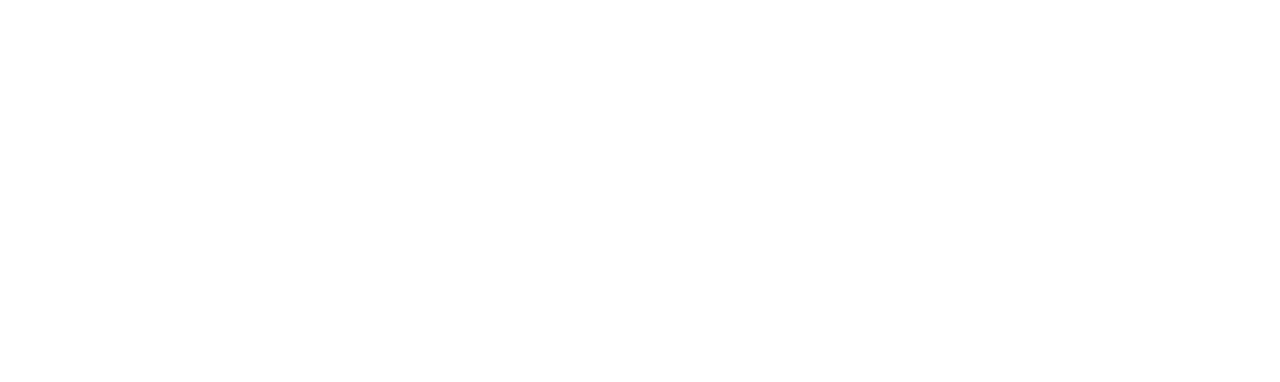
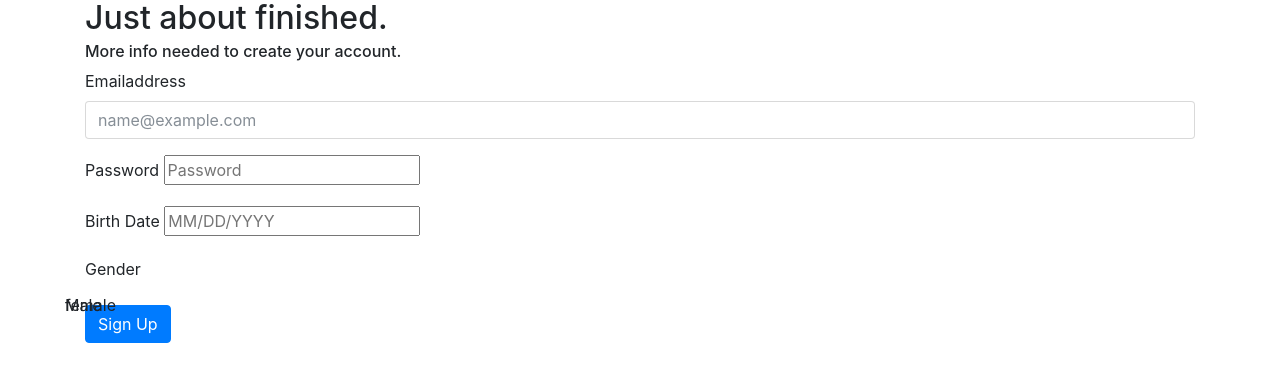
Before and after one commit to vengefulbliss/project1, a plain HTML site: page profile.html in a window 1280 px wide. Drawn offline with nearby package versions, Linux system fonts and the light colour scheme.

Commit message:
another commit after building profile.html raw

```diff
--- a/profile.html
+++ b/profile.html
@@ -1,18 +1,52 @@
 <!DOCTYPE html>
 <html lang="en">
+
 <head>
 
 	<meta charset="UTF-8">
 
 	<meta name="viewport" content="width=device-width, initial-scale=1.0">
-	<meta http-equiv="X-UA-Compatible" content="ie=edge">
 	<title>landing page</title>
-<link rel="stylesheet" href="https://maxcdn.bootstrapcdn.com/bootstrap/4.0.0-beta/css/bootstrap.min.css" integrity="sha384-/Y6pD6FV/Vv2HJnA6t+vslU6fwYXjCFtcEpHbNJ0lyAFsXTsjBbfaDjzALeQsN6M" crossorigin="anonymous">
-<link rel="stylesheet" href="https://fonts.googleapis.com/css?family=Source+Sans+Pro:300,400,700,400italic">
-<link rel="stylesheet" href="https://cdnjs.cloudflare.com/ajax/libs/font-awesome/4.6.3/css/font-awesome.min.css">
-<link rel="stylesheet" href="https://cdnjs.cloudflare.com/ajax/libs/ionicons/2.0.1/css/ionicons.min.css">
+	<link rel="stylesheet" href="https://maxcdn.bootstrapcdn.com/bootstrap/4.0.0-beta/css/bootstrap.min.css" integrity="sha384-/Y6pD6FV/Vv2HJnA6t+vslU6fwYXjCFtcEpHbNJ0lyAFsXTsjBbfaDjzALeQsN6M"
+	  crossorigin="anonymous">
+	<link rel="stylesheet" href="https://fonts.googleapis.com/css?family=Source+Sans+Pro:300,400,700,400italic">
+	<link rel="stylesheet" href="https://cdnjs.cloudflare.com/ajax/libs/font-awesome/4.6.3/css/font-awesome.min.css">
+	<link rel="stylesheet" href="https://cdnjs.cloudflare.com/ajax/libs/ionicons/2.0.1/css/ionicons.min.css">
 </head>
+
 <body>
+	<div class="container">
+		<div class="form-container outline-container">
+			<form>
+				<h2 id="profile">Just about finished.</h2>
+				<h6 class="center-h6">More info needed to create your account.</h6>
 
+				<div class="form-group">
+					<label for- "email">Emailaddress</label>
+					<input type="email" class="form-control" id="emailaddress" placeholder="name@example.com">
+				</div>
+				<div class="form-group">
+					<label for="Password">Password</label>
+					<input type="text" class="for-control" id="password" placeholder="Password">
+				</div>
+
+				<div class="form-group">
+					<label for="birthdate">Birth Date</label>
+					<input type="text" class="for-control" id="birthdate" placeholder="MM/DD/YYYY">
+				</div>
+
+				<div class="form-group">
+					<label for="gender">Gender</label>
+					<div class="form-check">
+						<label class="form-check-input" type="radio" name="gender" id="female" value="F"> female</label>
+						<label class="form-check-input" type="radio" name="gender" id="male" value="M"> Male</label>
+					</div>
+				</div>
+
+				<button type="submit" class="btn btn-primary">Sign Up</button>
+			</form>
+		</div>
+	</div>
 </body>
+
 </html>
```
Also changed, not shown: assets/css/style.css (+23 -0 lines).
